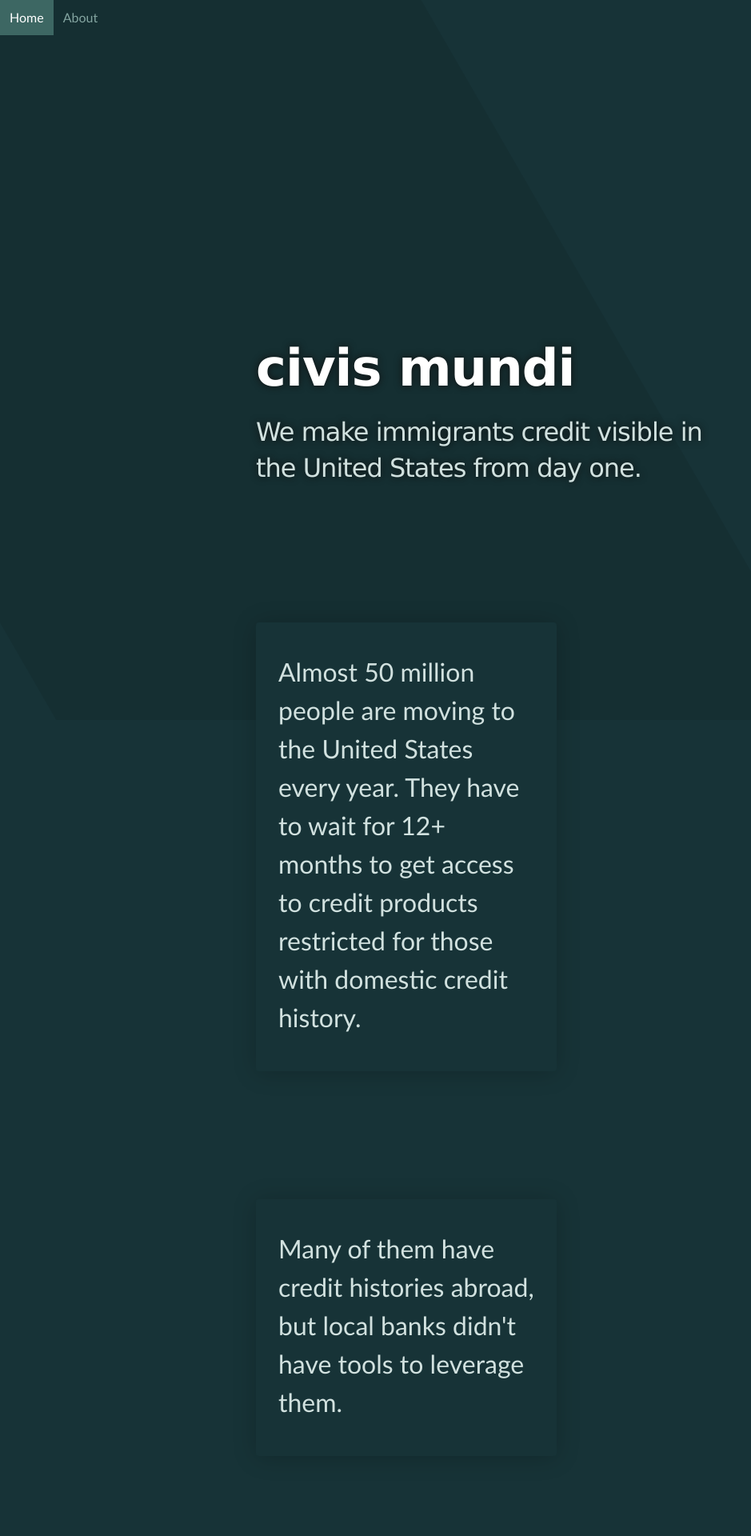
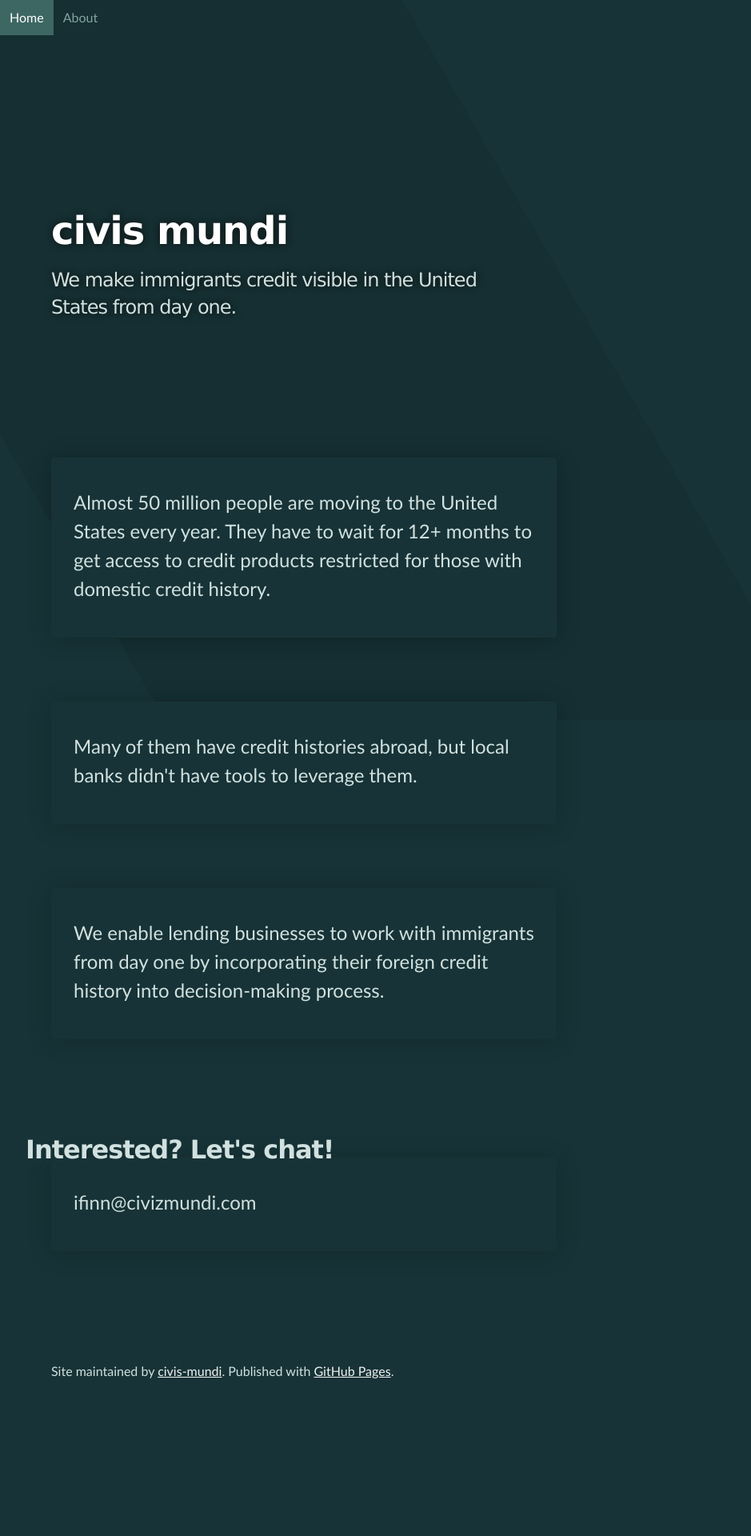
Before and after one commit to civis-mundi/civis-mundi.github.io, a Jekyll site: the page built from index.html, in a window 1280 px wide. Shown: the top 1920 px of the page at 80% size, without its empty margins (0-939 px from the left). Built offline with Jekyll 4.4.1, drawn with Linux system fonts in a browser that asks for light colours; after the commit the page ends 1765 px from its top, so only the background shows below that; some of the changed text lies outside the part shown.

Commit message:
Adjusted page for smaller screens

```diff
--- a/_sass/full-width.scss
+++ b/_sass/full-width.scss
@@ -140,7 +140,7 @@
 
 .content-item-label h2 {
   padding-bottom: 0;
-  font-size: 3rem;
+  font-size: 2rem;
 }
 
 .content-item-container {
--- a/_sass/small-device.scss
+++ b/_sass/small-device.scss
@@ -2,13 +2,80 @@
 Small Device Styles
 *******************************************************************************/
 
-@media screen and (max-width: 992px) {
+@media screen and (max-width: 2000px) {
+  .inner {
+    max-width: 65%;
+  }
+
+  #project_title {
+    font-size: 3rem;
+  }
+
+  #project_tagline {
+    font-size: 1.5rem;
+  }
+
+  #header_wrap .inner {
+    margin-top: 10rem;
+  }
+
+  .content-item-container {
+    font-size: 1.5rem;
+    margin-bottom: 5rem;
+  }
+
+  .content-item-label {
+    font-size: 2rem;
+  }
+}
+
+@media screen and (max-width: 1800px) {
+  .background_wrapper::after {
+    transform: skew(30deg, 0) translateX(-75%);
+  }
+}
+
+@media screen and (max-width: 1600px) {
+  .background_wrapper::after {
+    transform: skew(30deg, 0) translateX(-85%);
+    width: 51rem;
+  }
+
+  .inner {
+    max-width: 80%;
+  }
+}
+
+@media screen and (max-width: 1400px) {
+  .inner {
+    max-width: 90%;
+  }
+}
+
+@media screen and (max-width: 960px) {
   img {
     max-width: 100%;
   }
 
-  .background_wrapper::after {
-    transform: skew(30deg, 0) translateX(-55%);
+  #main_content {
+    margin-top: 1rem;
+  }
+
+  .background_wrapper {
+    display: none;
+  }
+
+  #header_wrap .inner {
+    margin-top: 2.5rem;
+  }
+
+  .content-item-container {
+    max-width: 70%;
+  }
+
+  .content-item-label {
+    top: 0;
+    right: 0;
   }
 }
 
--- a/_sass/typography.scss
+++ b/_sass/typography.scss
@@ -6,7 +6,7 @@
   box-sizing: border-box;
   color: $font_color;
   background: $body_background_color;
-  font-size: 16px;
+  font-size: 1rem;
   font-family: 'Myriad Pro', Calibri, Helvetica, Arial, sans-serif;
   line-height: 1.5;
   -webkit-font-smoothing: antialiased;
--- a/index.html
+++ b/index.html
@@ -20,15 +20,7 @@
   </p>
 </div>
 <div class="content-item-label">
-  <h2>Interested? Subscribe for our news!</h2>
-</div>
-<form>
-  <label for="email">e-mail</label>
-  <input name="email" id="email" type="email">
-  <button type="submit">Let's go!</button>
-</form>
-<div class="content-item-label">
-  <h2>or better yet - contact us!</h2>
+  <h2>Interested? Let's chat!</h2>
 </div>
 <div class="content-item-container">
   <p>
```
